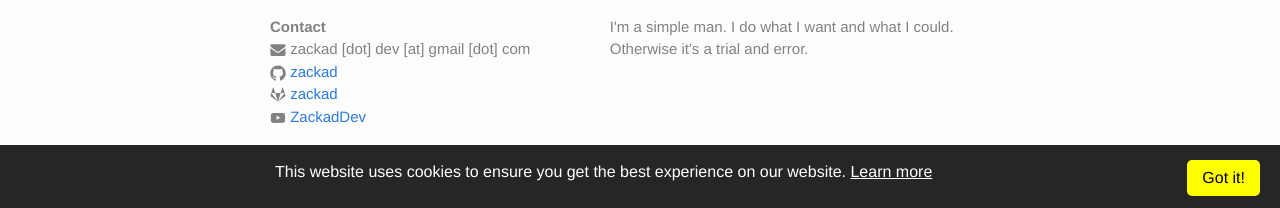
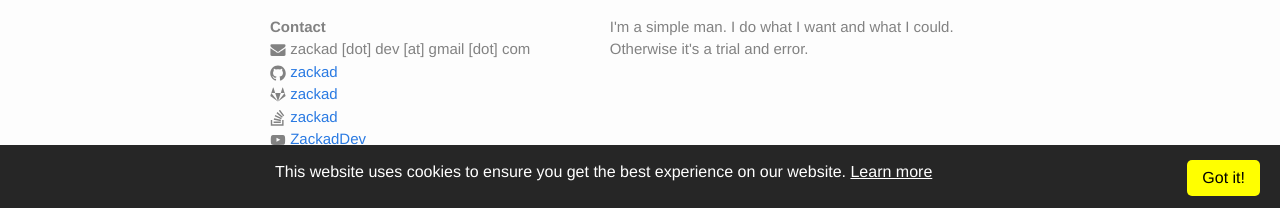
Before and after one commit to zackad/blog-src, a Jekyll site: the page built from index.md, in a window 1280 px wide and 900 px high, scrolled down 2949 px. Shown: the part 689-897 px from the top of the window. Built offline with Jekyll 4.4.1, drawn with Linux system fonts in a browser that asks for light colours; comment, search, counter and statistics services are not loaded.

Commit message:
add stackoverflow profile info

```diff
--- a/_includes/footer.html
+++ b/_includes/footer.html
@@ -13,6 +13,9 @@
           {% if site.social.gitlab %}
             <li>{% include icons/icon-gitlab.html gitlab=site.social.gitlab %}</li>
           {% endif %}
+          {% if site.social.stackoverflow %}
+            <li>{% include icons/icon-stackoverflow.html stackoverflow=site.social.stackoverflow %}</li>
+          {% endif %}
           {% if site.social.twitter %}
             <li>{% include icons/icon-twitter.html twitter=site.social.twitter %}</li>
           {% endif %}
--- /dev/null
+++ b/_includes/icons/icon-stackoverflow.html
@@ -0,0 +1,4 @@
+<a href="{{ include.stackoverflow.url }}">
+  <span class="icon icon--stackoverflow">{% include icons/icon-stackoverflow.svg %}</span>
+  <span class="username">{{ include.stackoverflow.username }}</span>
+</a>
```
Also changed, not shown: _includes/icons/icon-stackoverflow.svg (added).
